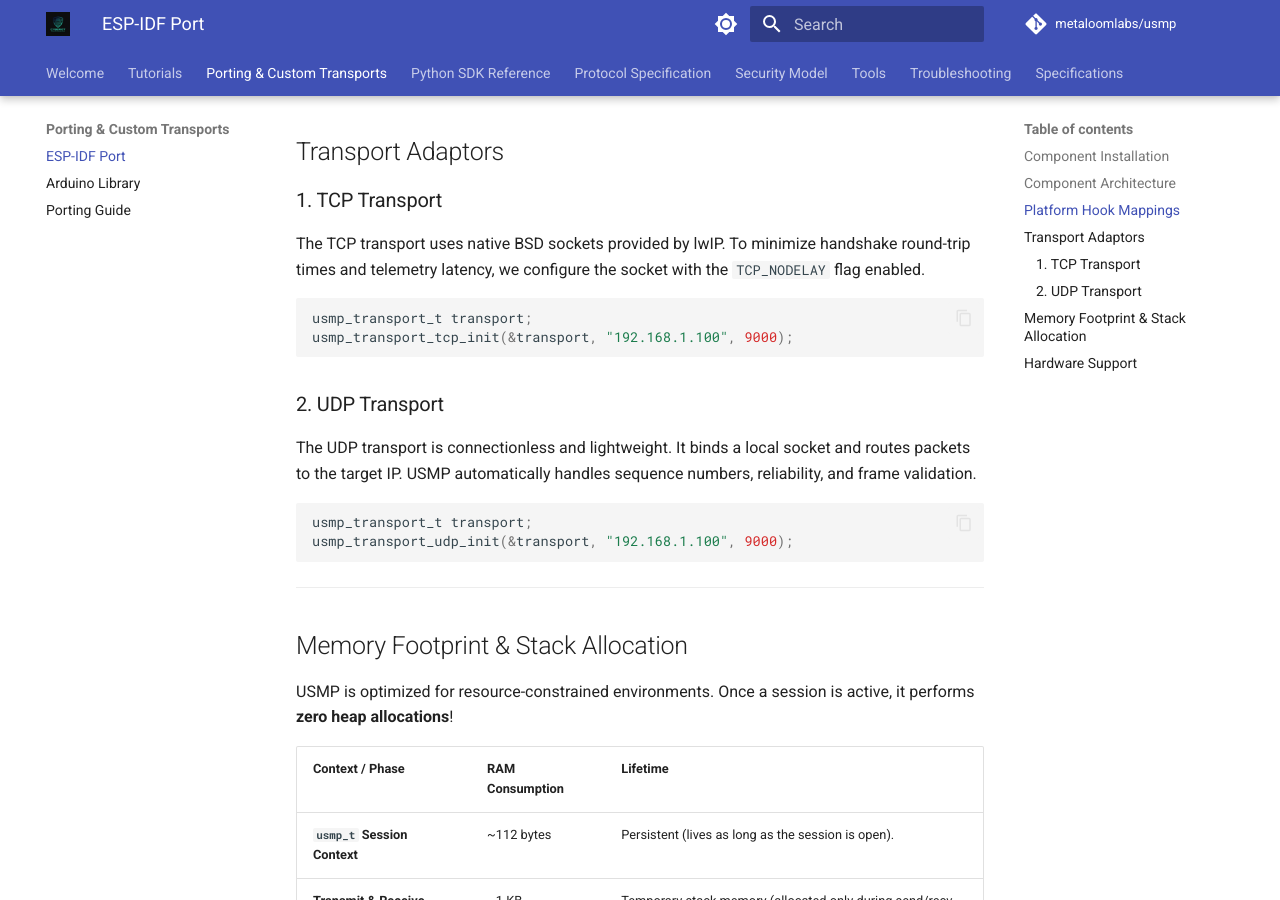
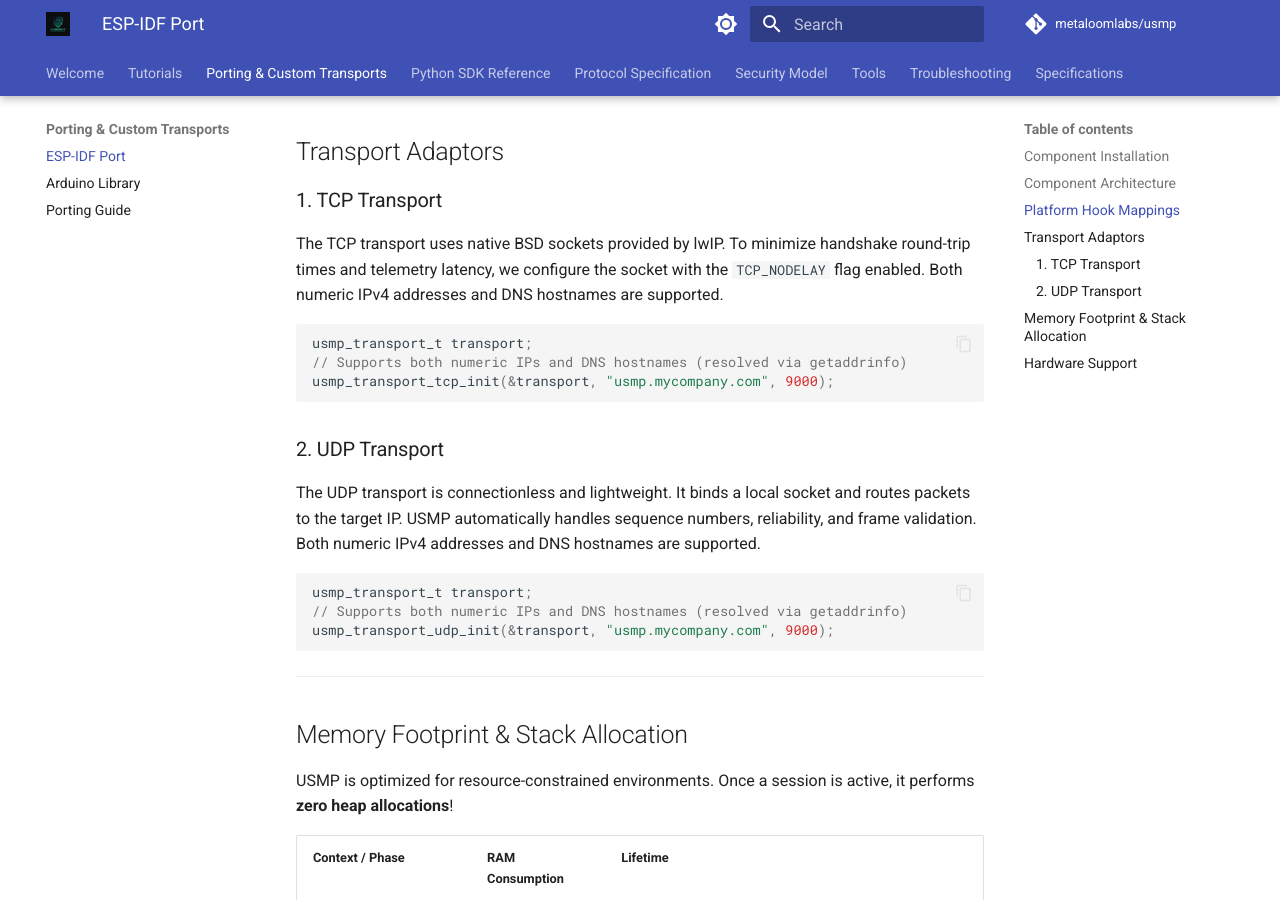
Before and after one commit to metaloomlabs/usmp, an MkDocs documentation site: the page built from docs/ports/esp32.md, in a window 1280 px wide and 900 px high, scrolled down 1545 px. Built offline with MkDocs 1.6.1 and Material for MkDocs 9.7.7, drawn with Linux system fonts in a browser that asks for light colours; comment, search, counter and statistics services are not loaded.

Commit message:
docs(esp32): document DNS hostname resolution support for TCP and UDP

````diff
--- a/docs/ports/esp32.md
+++ b/docs/ports/esp32.md
@@ -46,20 +46,22 @@ USMP is designed to be completely platform-agnostic. The core state machine requ
 
 ### 1. TCP Transport
 
-The TCP transport uses native BSD sockets provided by lwIP. To minimize handshake round-trip times and telemetry latency, we configure the socket with the `TCP_NODELAY` flag enabled.
+The TCP transport uses native BSD sockets provided by lwIP. To minimize handshake round-trip times and telemetry latency, we configure the socket with the `TCP_NODELAY` flag enabled. Both numeric IPv4 addresses and DNS hostnames are supported.
 
 ```c
 usmp_transport_t transport;
-usmp_transport_tcp_init(&transport, "192.168.1.100", 9000);
+// Supports both numeric IPs and DNS hostnames (resolved via getaddrinfo)
+usmp_transport_tcp_init(&transport, "usmp.mycompany.com", 9000);
 ```
 
 ### 2. UDP Transport
 
-The UDP transport is connectionless and lightweight. It binds a local socket and routes packets to the target IP. USMP automatically handles sequence numbers, reliability, and frame validation.
+The UDP transport is connectionless and lightweight. It binds a local socket and routes packets to the target IP. USMP automatically handles sequence numbers, reliability, and frame validation. Both numeric IPv4 addresses and DNS hostnames are supported.
 
 ```c
 usmp_transport_t transport;
-usmp_transport_udp_init(&transport, "192.168.1.100", 9000);
+// Supports both numeric IPs and DNS hostnames (resolved via getaddrinfo)
+usmp_transport_udp_init(&transport, "usmp.mycompany.com", 9000);
 ```
 
 ---
````
